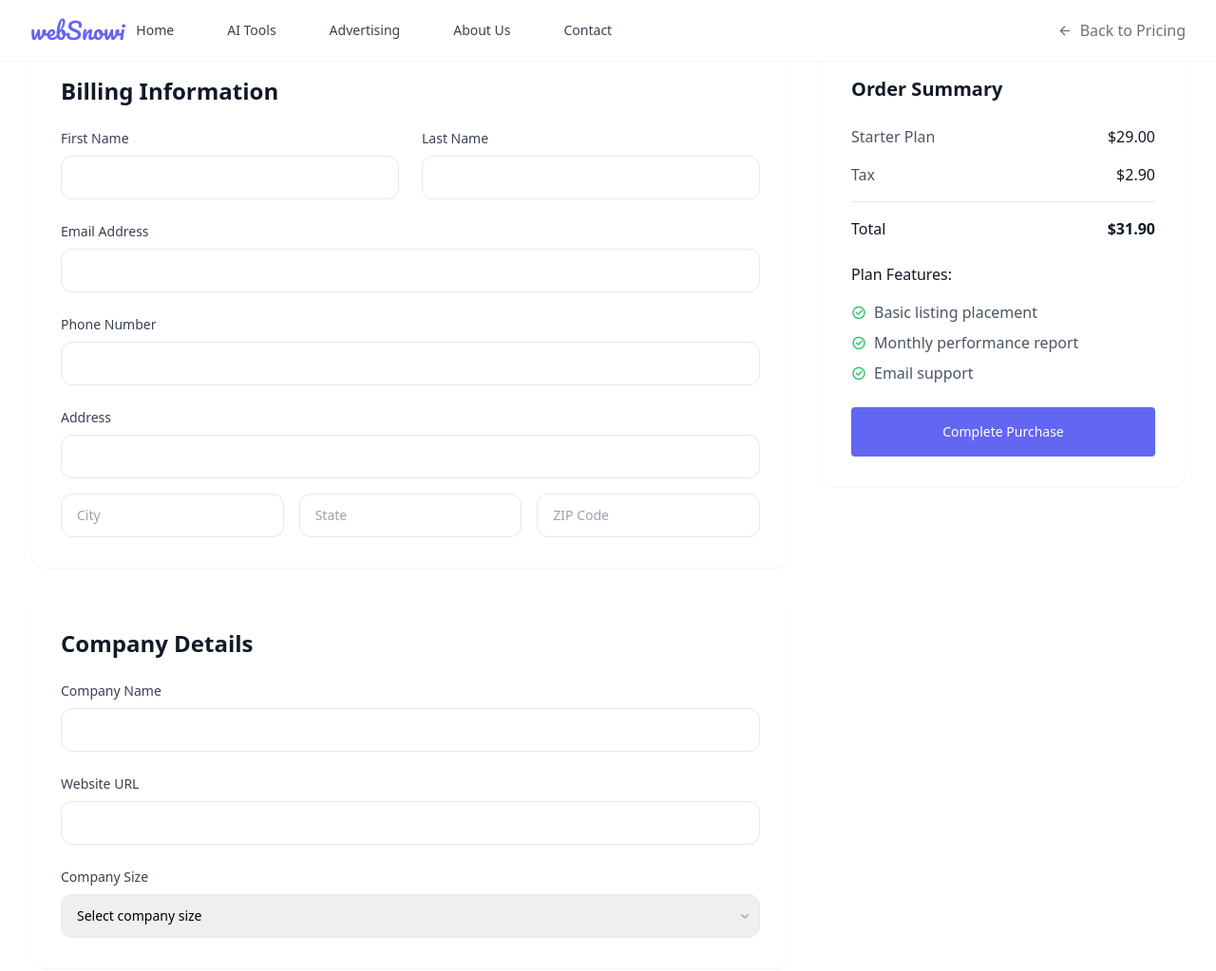
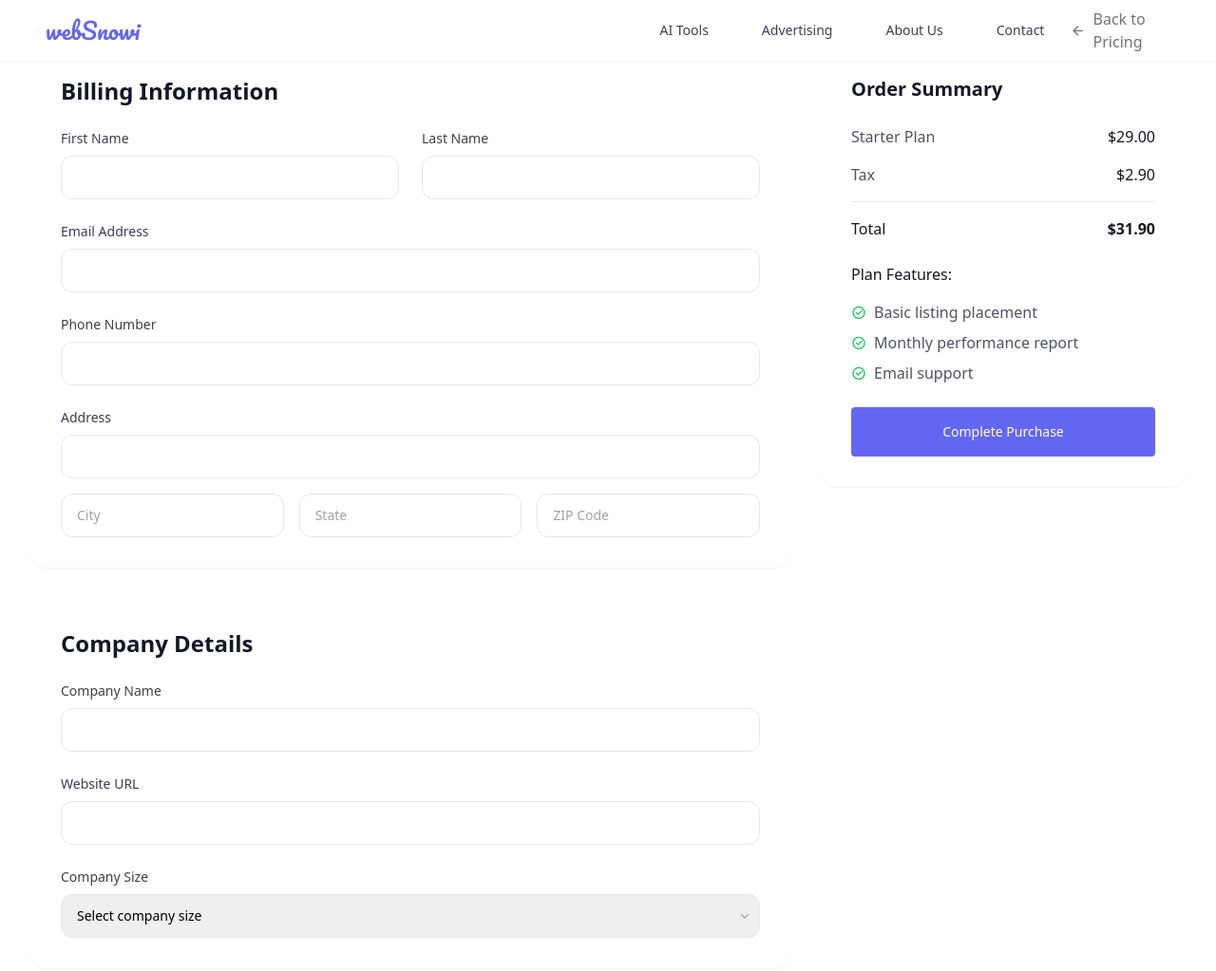
Before and after one commit to websnowi/websnowi, a plain HTML site: page starter-pricing.html in a window 1280 px wide. Shown: the top 1023 px of the page at 95% size. Drawn offline with nearby package versions, Linux system fonts and the light colour scheme.

Commit message:
Update starter-pricing.html

```diff
--- a/starter-pricing.html
+++ b/starter-pricing.html
@@ -49,13 +49,12 @@ input[type=number] {
 <nav class="fixed top-0 w-full bg-white/80 backdrop-blur-md z-50 border-b border-gray-100">
 <div class="max-w-7xl mx-auto px-4 sm:px-6 lg:px-8">
 <div class="flex justify-between h-16">
-<div class="flex items-center">
+<div class="container px-4 h-16 flex items-center justify-between">
 <a href="#" class="font-['Pacifico'] text-2xl text-primary">webSnowi</a>
 <div id="nav-menu" class="hidden md:flex flex-col md:flex-row items-left space-y-4 md:space-y-0 md:space-x-8
 absolute md:static top-16 left-0 w-full md:w-auto
 bg-white/80 md:bg-transparent white/80 backdrop-blur-md z-50 shadow-lg md:shadow-none
 rounded p-4 md:p-0 transition-all duration-300 ease-in-out z-50">
-<a href="#home" class="nav-link relative px-3 py-2 text-sm font-medium text-gray-700 hover:text-primary transition-colors">Home</a>
 <a href="#tools" class="nav-link relative px-3 py-2 text-sm font-medium text-gray-700 hover:text-primary transition-colors">AI Tools</a>
 <a href="#advertising" class="nav-link relative px-3 py-2 text-sm font-medium text-gray-700 hover:text-primary transition-colors">Advertising</a>
 <a href="#about" class="nav-link relative px-3 py-2 text-sm font-medium text-gray-700 hover:text-primary transition-colors">About Us</a>
```
